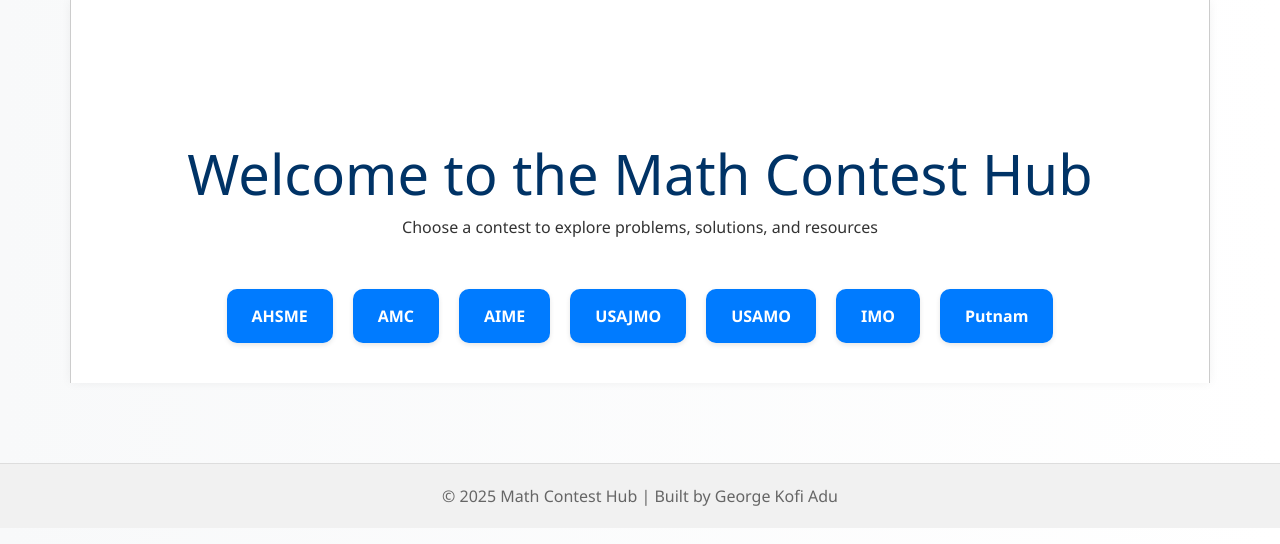
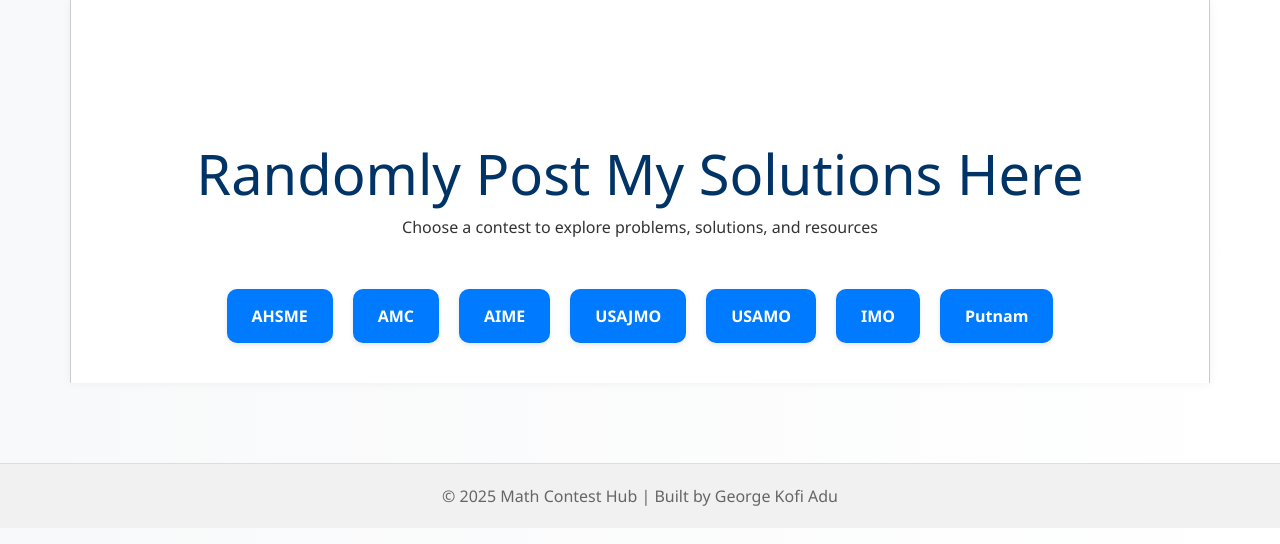
Before and after one commit to Fantasy1729/fantasy1729.github.io, a plain HTML site: page index.html in a window 1280 px wide. Drawn offline with nearby package versions, Linux system fonts and the light colour scheme.

Commit message:
Update index.html

```diff
--- a/index.html
+++ b/index.html
@@ -61,7 +61,7 @@
 </head>
 <body>
   <div class="container">
-    <h1 class="main-title display-4">Welcome to the Math Contest Hub</h1>
+    <h1 class="main-title display-4">Randomly Post My Solutions Here</h1>
     <p class="text-center">Choose a contest to explore problems, solutions, and resources</p>
     <div class="contest-links">
       <a href="ahshme.html">AHSME</a>
```
